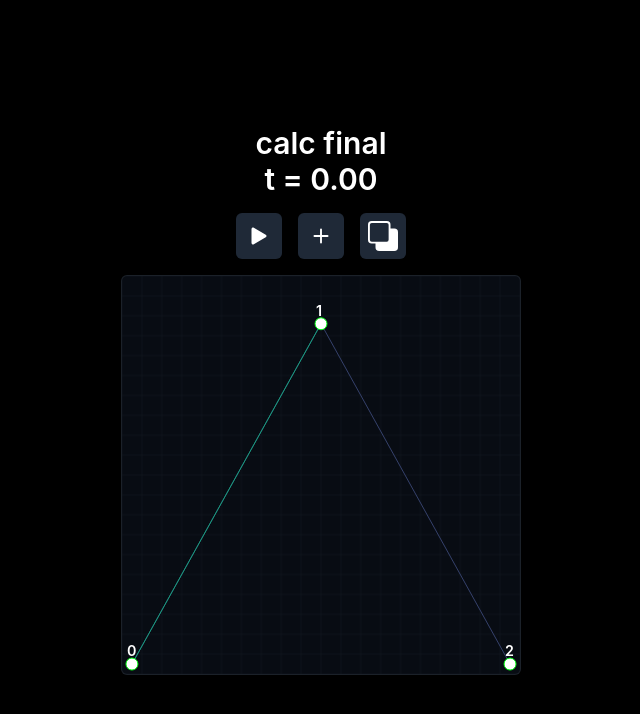
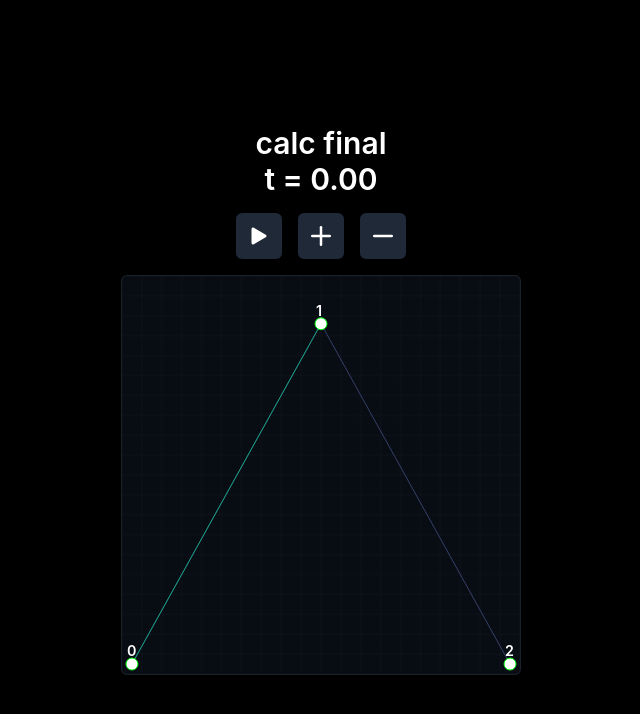
Before and after one commit to cnrad/bezier, a Next.js app: page / in a window 1280 px wide. Shown: the top 714 px of the page, without its empty margins (319-959 px from the left). Built offline with nearby package versions, Linux system fonts and the light colour scheme.

Commit message:
fix removePoint

```diff
--- a/src/components/BezierCanvas.tsx
+++ b/src/components/BezierCanvas.tsx
@@ -1,5 +1,6 @@
 import { motion } from "framer-motion";
-import { BsFillPlayFill, BsFillPauseFill, BsPlus, BsSubtract } from "react-icons/bs";
+import { BsFillPlayFill, BsFillPauseFill } from "react-icons/bs";
+import { FiPlus, FiMinus } from "react-icons/fi";
 import { useEffect, useReducer, useRef, useState } from "react";
 
 type Point = {
@@ -129,10 +130,14 @@ export const BezierCanvas = () => {
                 y: 50,
             },
         ]);
+
+        drawLines();
+        drawControlPath();
     };
 
     const removePoint = () => {
-        let poppedArr = points.splice(-1);
+        let poppedArr = [...points];
+        poppedArr.pop();
         setPoints([...poppedArr]);
     };
 
@@ -150,11 +155,11 @@ export const BezierCanvas = () => {
                 </motion.button>
 
                 <motion.button onClick={addPoint} className="bg-gray-800 p-2 rounded-md">
-                    <BsPlus />
+                    <FiPlus />
                 </motion.button>
 
                 <motion.button onClick={removePoint} className="bg-gray-800 p-2 rounded-md">
-                    <BsSubtract />
+                    <FiMinus />
                 </motion.button>
             </div>
 
```
